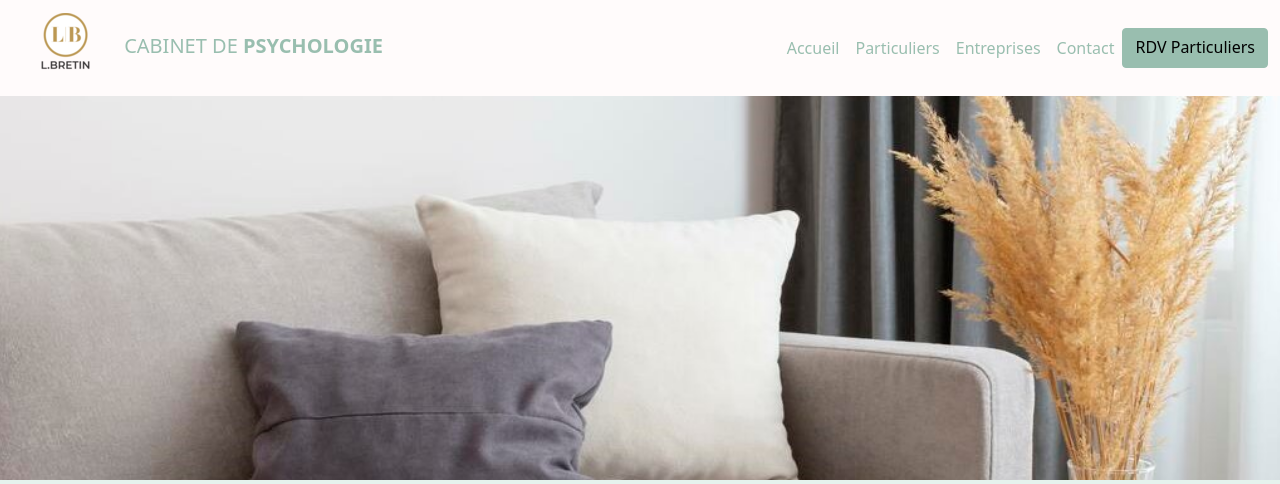
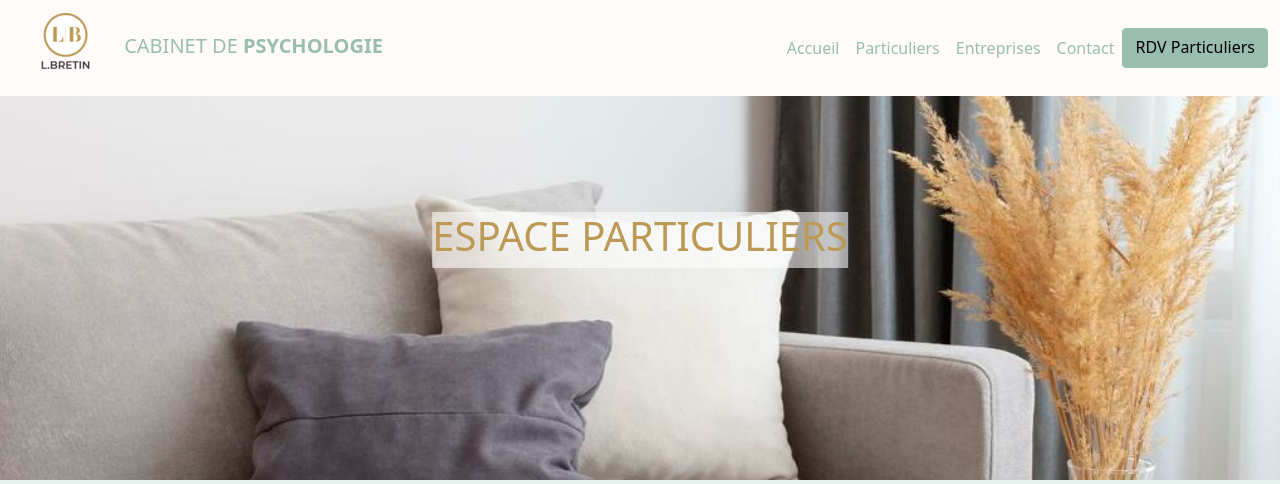
Before and after one commit to WildCodeSchool/orleans-202103-php-project-bretin, a Symfony app: template templates/Individuals/index.html.twig in a window 1280 px wide. Shown: the top 484 px of the page. Run offline with Twig, Linux system fonts and the light colour scheme; the template is opened without the code that fills it, so the values that code supplies are empty; style sheets or scripts are compiled from the project's sources; some libraries are stand-ins or nearby versions.

Commit message:
Fix Individuals titles

```diff
--- a/templates/Individuals/index.html.twig
+++ b/templates/Individuals/index.html.twig
@@ -9,9 +9,9 @@
 
 {% block body %}
 	<section="individuals">
-		<div class="background-individuals">
-			<div class="title-individuals">
-				<h1>ESPACE PARTICULIERS</h1>
+		<div class="background-individuals text-center">
+			<div class="title-individuals position-absolute top-50 start-50 translate-middle">
+				<h1 class="">ESPACE PARTICULIERS</h1>
 			</div>
 		</div>
 		<section class="services container-fluid py-3">
```
